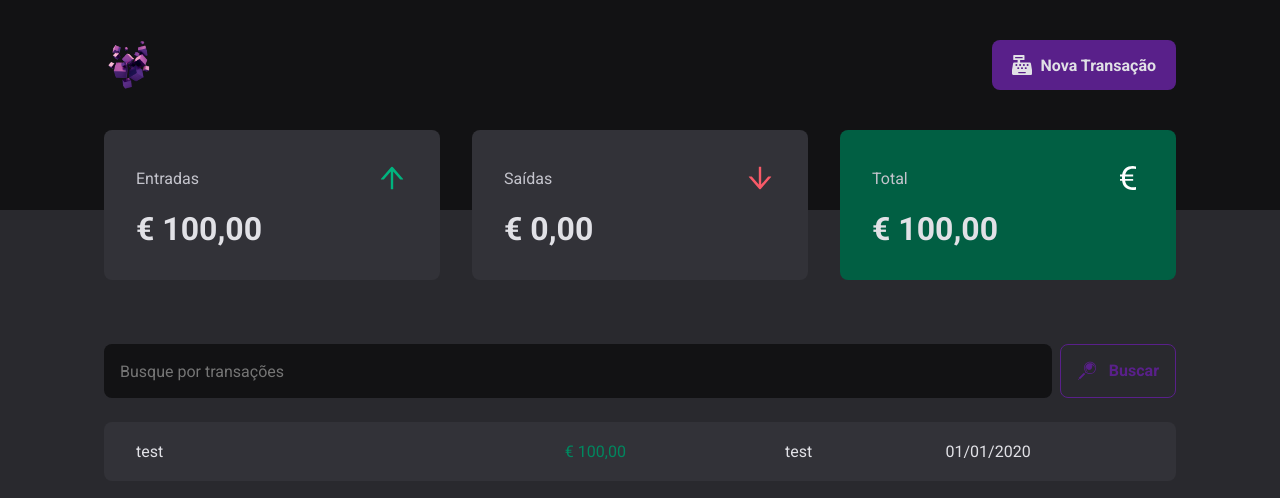
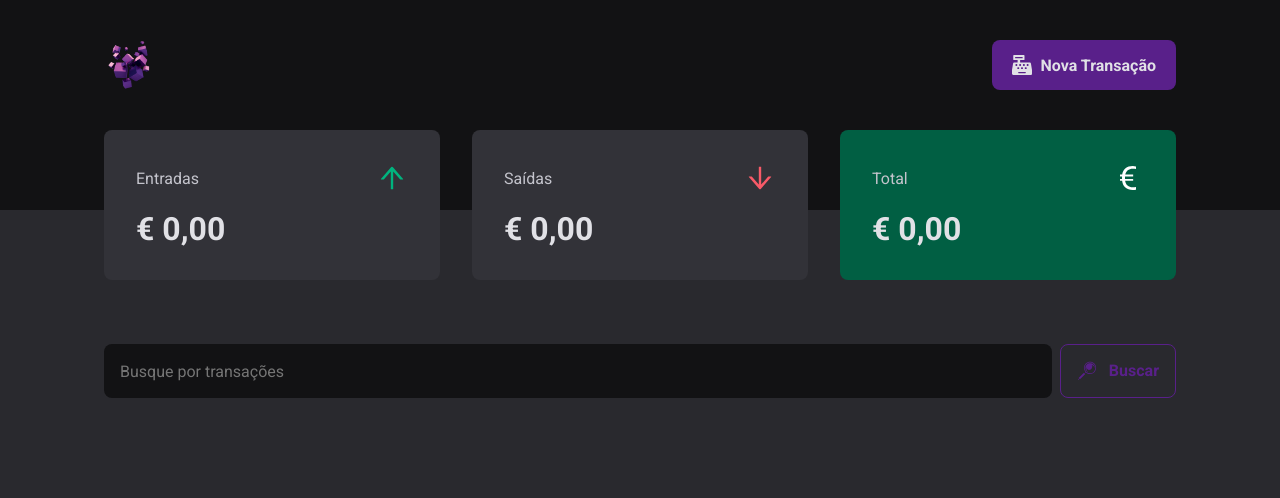
Before and after one commit to diwberg/meuguito, a React (Vite) app: page / in a window 1280 px wide. Shown: the top 498 px of the page. Built offline with nearby package versions, Linux system fonts and the light colour scheme.

Commit message:
Change Storage mode

```diff
--- a/src/contexts/TransactionsContext.tsx
+++ b/src/contexts/TransactionsContext.tsx
@@ -29,14 +29,7 @@ interface TransactionProviderProps {
     children: ReactNode
 }
 export function TransactionProvider({ children }: TransactionProviderProps) {
-    const [transactions, setTransactions] = useState<TransactionsProps[]>([{
-        id: 1,
-        description: 'test',
-        type: 'income',
-        price: 100,
-        category: 'test',
-        created_at: '2020-01-01T00:00:00.000Z'
-    }])
+    const [transactions, setTransactions] = useState<TransactionsProps[]>([])
     const localStorageName = '@ICYou_Meuguito:TransactionStates-v1.0.0'
     const storedStateAsJson = localStorage.getItem(localStorageName)
 
@@ -44,7 +37,7 @@ export function TransactionProvider({ children }: TransactionProviderProps) {
         if(storedStateAsJson){
             setTransactions(JSON.parse(storedStateAsJson))
         }else {
-            setTransactions((state) => [...state])
+            setTransactions([])
             localStorage.setItem(localStorageName, JSON.stringify(transactions))
         }
         /*JSON-API
```
